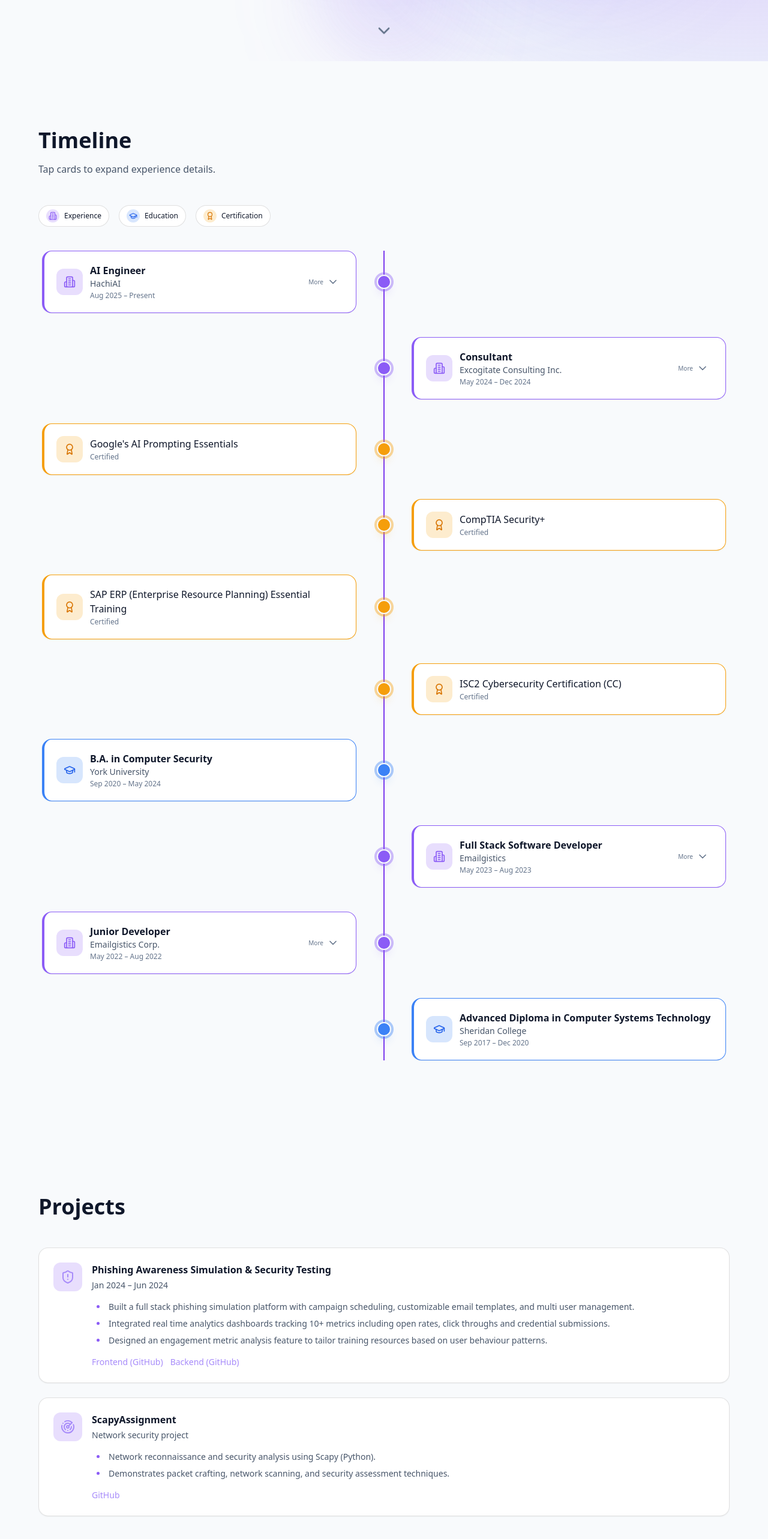
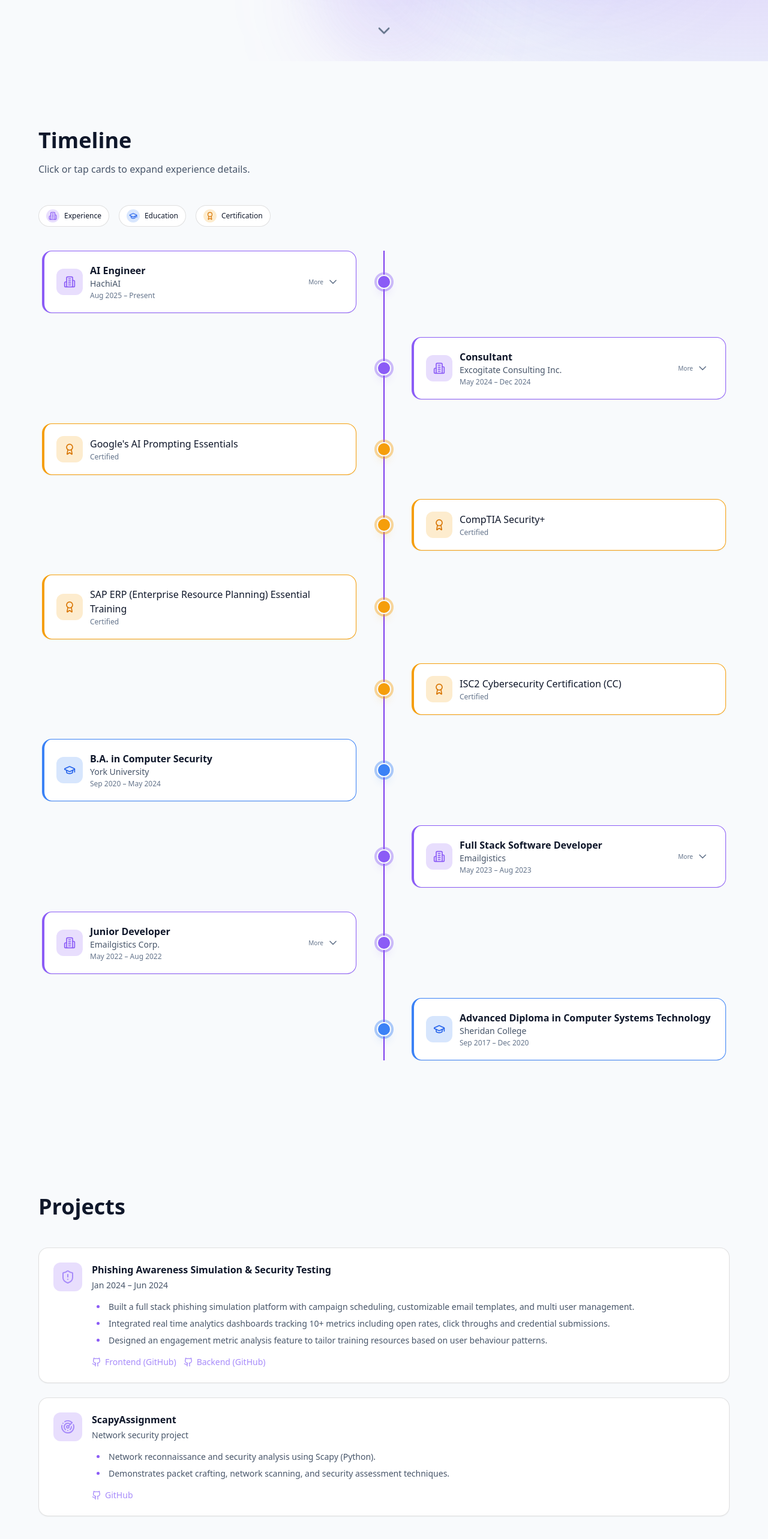
Before and after one commit to VedikaM6/portfolio, a Next.js app: page / in a window 1280 px wide. Shown: the part 698-3264 px from the top of the page at 60% size. Built offline with nearby package versions, Linux system fonts and the light colour scheme.

Commit message:
Added icons on project links and edited timeline helper text

```diff
--- a/components/CombinedTimeline.tsx
+++ b/components/CombinedTimeline.tsx
@@ -206,7 +206,7 @@
           viewport={{ once: true }}
           transition={{ duration: 0.2, delay: 0.05 }}
         >
-          Tap cards to expand experience details.
+          Click or tap cards to expand experience details.
         </motion.p>
 
         {/* Legend: type colors */}
--- a/components/Projects.tsx
+++ b/components/Projects.tsx
@@ -1,7 +1,7 @@
 "use client";
 
 import { motion } from "framer-motion";
-import { FolderGit2, ShieldAlert, Radar, type LucideIcon } from "lucide-react";
+import { FolderGit2, ShieldAlert, Radar, Github, ExternalLink, type LucideIcon } from "lucide-react";
 import { resumeData } from "@/lib/data";
 
 const PROJECT_ICONS: Record<string, LucideIcon> = {
@@ -57,18 +57,23 @@
                     ))}
                   </ul>
                   {proj.links && proj.links.length > 0 && (
-                    <div className="mt-4 flex gap-3">
-                      {proj.links.map((l) => (
+                    <div className="mt-4 flex flex-wrap gap-3">
+                      {proj.links.map((l) => {
+                        const isGitHub = /github/i.test(l.label);
+                        const LinkIcon = isGitHub ? Github : ExternalLink;
+                        return (
                           <a
                             key={l.url}
                             href={l.url}
                             target="_blank"
                             rel="noopener noreferrer"
-                          className="text-sm font-medium text-violet-400 hover:text-violet-300"
+                            className="inline-flex items-center gap-1.5 text-sm font-medium text-violet-400 hover:text-violet-300 dark:text-violet-400 dark:hover:text-violet-300"
                           >
+                            <LinkIcon className="h-4 w-4 shrink-0" />
                             {l.label}
                           </a>
-                      ))}
+                        );
+                      })}
                     </div>
                   )}
                 </div>
```
Lines whose indentation alone changed are shown as unchanged.
